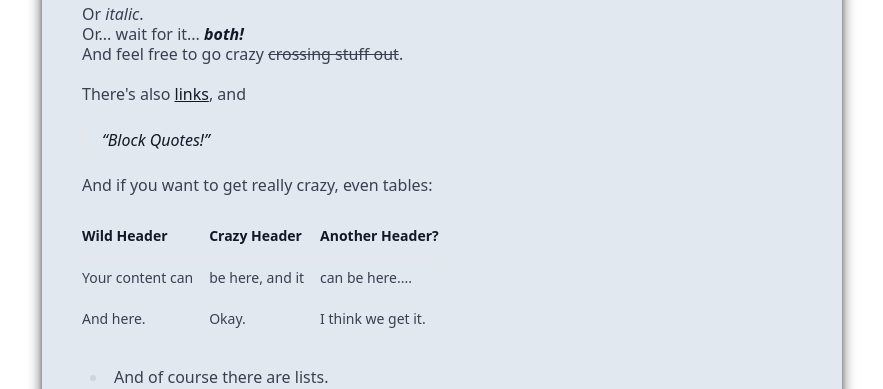
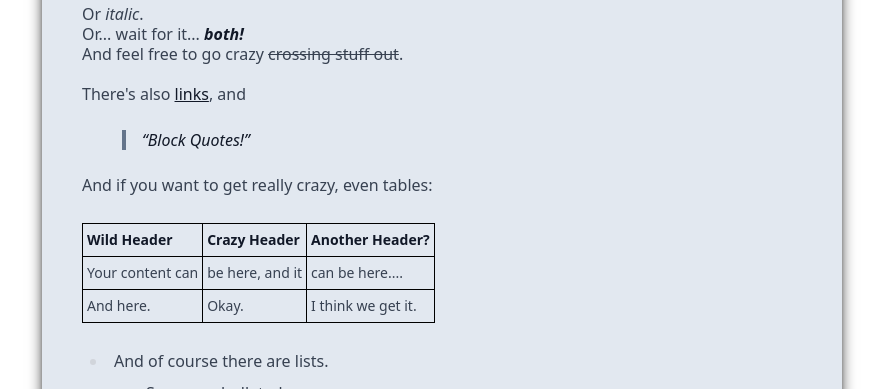
Before and after one commit to MuhRandy/react-markdown-preview, a React (Vite) app: page / in a window 1280 px wide. Shown: the part 1140-1529 px from the top of the page, without its empty margins (198-1081 px from the left). Built offline with nearby package versions, Linux system fonts and the light colour scheme.

Commit message:
update style with condition using clsx

```diff
--- a/src/App.jsx
+++ b/src/App.jsx
@@ -2,6 +2,7 @@ import { useState } from "react";
 import Editor from "./components/Editor";
 import Preview from "./components/Preview";
 import LayoutToggle from "./components/LayoutToggle";
+import clsx from "clsx";
 
 function App() {
   const [markdown, setMarkdown] = useState(
@@ -59,9 +60,9 @@ function App() {
 
   return (
     <div
-      className={`flex min-w-[100vw] gap-5 py-4 relative ${
-        sideBySide ? "" : "flex-col items-center"
-      }`}
+      className={clsx("flex min-w-[100vw] gap-5 py-4 relative", {
+        "flex-col items-center": !sideBySide,
+      })}
     >
       <LayoutToggle
         maximizeEditor={maximizeEditor}
--- a/src/components/Editor.jsx
+++ b/src/components/Editor.jsx
@@ -1,5 +1,6 @@
-import { IconEdit } from '@tabler/icons-react';
-import Header from './Header';
+import { IconEdit } from "@tabler/icons-react";
+import Header from "./Header";
+import clsx from "clsx";
 
 const Editor = ({
   maximizeEditor,
@@ -10,19 +11,19 @@ const Editor = ({
 }) => {
   return (
     <div
-      className={`"shadow-xl shadow-black" ${maximizePreview ? 'hidden' : ''}`}
+      className={clsx("shadow-xl shadow-black", { hidden: maximizePreview })}
     >
       <Header
         handleClick={handleClick}
         maximize={maximizeEditor}
         icon={<IconEdit className="absolute left-0" />}
-        text={'Editor'}
+        text={"Editor"}
       />
       <textarea
         name="editor"
         id="editor"
         cols="60"
-        rows={`${maximizeEditor ? '24' : '20'}`}
+        rows={`${maximizeEditor ? "24" : "20"}`}
         onChange={handleChange}
         value={markdown}
       />
--- a/src/components/Header.jsx
+++ b/src/components/Header.jsx
@@ -1,7 +1,8 @@
 import {
   IconArrowsMaximize,
   IconArrowsDiagonalMinimize2,
-} from '@tabler/icons-react';
+} from "@tabler/icons-react";
+import clsx from "clsx";
 
 const Header = ({ handleClick, maximize, icon, text }) => {
   return (
@@ -9,10 +10,8 @@ const Header = ({ handleClick, maximize, icon, text }) => {
       {icon}
       {text}
       <button className="absolute right-0" onClick={handleClick}>
-        <IconArrowsMaximize className={`${maximize ? 'hidden' : ''}`} />
-        <IconArrowsDiagonalMinimize2
-          className={`${maximize ? '' : 'hidden'}`}
-        />
+        <IconArrowsMaximize className={clsx({ hidden: maximize })} />
+        <IconArrowsDiagonalMinimize2 className={clsx({ hidden: !maximize })} />
       </button>
     </div>
   );
--- a/src/components/LayoutToggle.jsx
+++ b/src/components/LayoutToggle.jsx
@@ -1,4 +1,5 @@
-import { IconLayoutNavbar, IconLayoutSidebar } from '@tabler/icons-react';
+import { IconLayoutNavbar, IconLayoutSidebar } from "@tabler/icons-react";
+import clsx from "clsx";
 
 const LayoutToggle = ({
   sideBySide,
@@ -8,13 +9,14 @@ const LayoutToggle = ({
 }) => {
   return (
     <button
-      className={`bg-black text-white absolute top-4 right-4 p-2 rounded-lg ${
-        maximizeEditor || maximizePreview ? 'hidden' : ''
-      }`}
+      className={clsx(
+        "bg-black text-white absolute top-4 right-4 p-2 rounded-lg",
+        { hidden: maximizeEditor || maximizePreview }
+      )}
       onClick={handleClick}
     >
-      <IconLayoutNavbar className={`${sideBySide ? '' : 'hidden'}`} />
-      <IconLayoutSidebar className={`${sideBySide ? 'hidden' : ''}`} />
+      <IconLayoutNavbar className={clsx({ hidden: !sideBySide })} />
+      <IconLayoutSidebar className={clsx({ hidden: sideBySide })} />
     </button>
   );
 };
--- a/src/components/Preview.jsx
+++ b/src/components/Preview.jsx
@@ -4,6 +4,7 @@ import remarkGfm from "remark-gfm";
 import Header from "./Header";
 import { Prism as SyntaxHighlighter } from "react-syntax-highlighter";
 import { atomDark } from "react-syntax-highlighter/dist/esm/styles/prism";
+import clsx from "clsx";
 
 const Preview = ({
   maximizeEditor,
@@ -11,19 +12,11 @@ const Preview = ({
   markdown,
   handleClick,
 }) => {
-  const style = (a, b) => {
-    let arr = [];
-    for (const i in b) {
-      arr.push(a + b[i]);
-    }
-    return arr.join(" ");
-  };
-
   return (
     <div
-      className={`min-w-[800px] shadow-lg shadow-black ${
-        maximizeEditor ? "hidden" : ""
-      }`}
+      className={clsx("min-w-[800px] shadow-lg shadow-black", {
+        hidden: maximizeEditor,
+      })}
     >
       <Header
         handleClick={handleClick}
@@ -32,18 +25,7 @@ const Preview = ({
         text={"Preview"}
       />
       <Markdown
-        className={`prose prose-table:max-w-fit ${style("prose-td:", [
-          "border-black",
-          "border",
-          "p-1",
-        ])} ${style("prose-th:", [
-          "border-black",
-          "border",
-          "p-1",
-        ])} leading-5 max-w-[800px] prose-headings:border-b-2 prose-p:whitespace-pre-wrap bg-slate-200 px-10 py-5 ${style(
-          "prose-blockquote:",
-          ["border-l-5", "border-slate-800", "ml-3"]
-        )}`}
+        className="prose prose-table:max-w-fit leading-5 max-w-[800px] prose-headings:border-b-2 prose-p:whitespace-pre-wrap bg-slate-200 px-10 py-5 prose-td:border-black prose-td:border prose-td:p-1 prose-th:border-black prose-th:border prose-th:p-1 prose-blockquote:border-l-4 prose-blockquote:border-slate-500 prose-blockquote:ml-10"
         remarkPlugins={[remarkGfm]}
         children={`${markdown}`}
         components={{
```
